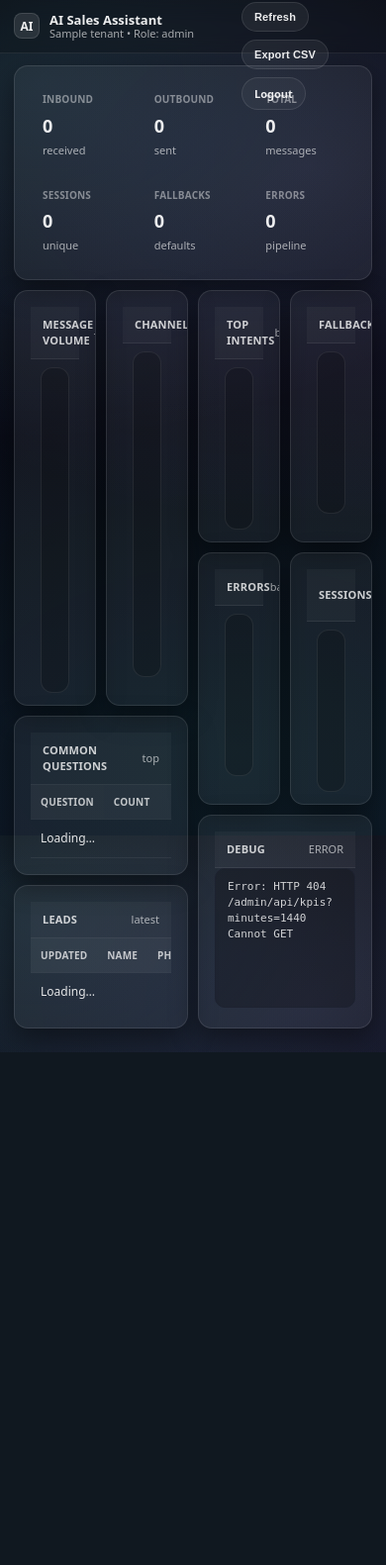
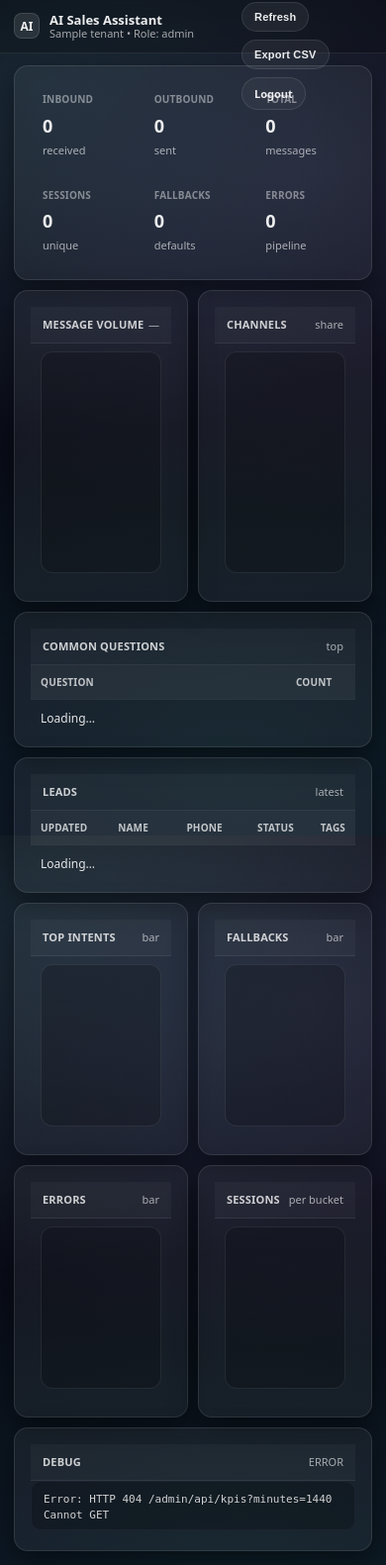
Before and after one commit to jman2424/v7, a Python web app: template dashboard/templates/dashboard.html in a window 390 px wide. Shown: the whole page at 99% size. Before the commit the page ends 1063 px from the top, so only its background shows below. Run offline with Jinja, Linux system fonts and the light colour scheme; the template is opened without the code that fills it: most values are stand-ins (such as "Sample title", 1, 10 or a date in 2020).

Commit message:
Refactor CSS styles for dashboard layout

```diff
--- a/dashboard/templates/dashboard.html
+++ b/dashboard/templates/dashboard.html
@@ -1,3 +1,4 @@
+<!-- dashboard/templates/dashboard.html -->
 <!doctype html>
 <html lang="en">
 <head>
@@ -31,27 +32,22 @@
         radial-gradient(900px 600px at 60% 90%, rgba(52,211,153,.08), transparent 60%),
         linear-gradient(180deg, #05060B, #0B1020);
       color: var(--text);
-      font-family: ui-sans-serif, system-ui, -apple-system, Segoe UI, Roboto, Arial, "Apple Color Emoji","Segoe UI Emoji";
+      font-family: ui-sans-serif, system-ui, -apple-system, Segoe UI, Roboto, Arial;
       overflow: hidden;
     }
 
-    .page{ height: 100vh; display:flex; flex-direction:column; }
+    .page{ height:100vh; display:flex; flex-direction:column; }
     .header{
       height: var(--hdr);
-      display:flex;
-      align-items:center;
-      justify-content:space-between;
-      gap: 10px;
+      display:flex; align-items:center; justify-content:space-between; gap:10px;
       padding: 10px 14px;
       border-bottom: 1px solid rgba(255,255,255,.08);
       background: rgba(0,0,0,.20);
       backdrop-filter: blur(10px);
     }
-
     .brand{ display:flex; align-items:center; gap:10px; min-width: 220px; }
     .logo{
-      width: 26px; height: 26px;
-      border-radius: 8px;
+      width: 26px; height: 26px; border-radius: 8px;
       background: rgba(255,255,255,.10);
       border:1px solid rgba(255,255,255,.12);
       display:grid; place-items:center;
@@ -62,17 +58,13 @@
     .brand .meta .s{ font-size:11px; color: var(--muted); }
 
     .actions{ display:flex; align-items:center; gap:8px; flex-wrap:wrap; }
-
     .pill{
       display:inline-flex; gap:8px; align-items:center;
       padding:8px 10px; border-radius:999px;
       border:1px solid var(--line); background: rgba(255,255,255,.04);
     }
-    .pill label{ font-size:11px; color: var(--muted2); font-weight:800; letter-spacing:.15px; }
-    .pill select{
-      background: transparent; border:0; color: var(--text); outline:none;
-      font-size:11px; cursor:pointer;
-    }
+    .pill label{ font-size:11px; color: var(--muted2); font-weight:800; }
+    .pill select{ background:transparent; border:0; color:var(--text); outline:none; font-size:11px; cursor:pointer; }
 
     .btn{
       border-radius: 999px;
@@ -80,39 +72,29 @@
       background: rgba(255,255,255,.06);
       color: var(--text);
       padding:8px 12px;
-      font-weight:900;
-      font-size:11px;
+      font-weight:900; font-size:11px;
       cursor:pointer;
-      letter-spacing:.15px;
     }
     .btn:hover{ background: rgba(255,255,255,.10); }
-    .btn:active{ transform: translateY(1px); }
-
     .logout{
-      text-decoration:none;
-      display:inline-flex; align-items:center;
-      padding:8px 12px;
-      border-radius:999px;
+      text-decoration:none; display:inline-flex; align-items:center;
+      padding:8px 12px; border-radius:999px;
       border:1px solid rgba(255,255,255,.10);
-      color: var(--text);
-      font-weight:900;
-      font-size:11px;
+      color: var(--text); font-weight:900; font-size:11px;
       background: rgba(255,255,255,.04);
     }
     .logout:hover{ background: rgba(255,255,255,.08); }
 
-    .content{ flex:1; padding: 12px 14px 14px; overflow: hidden; }
+    .content{ flex:1; padding:12px 14px 14px; overflow:hidden; }
 
     .grid{
-      height: 100%;
+      height:100%;
       display:grid;
-      grid-template-columns: 1.35fr .65fr;
-      grid-template-rows: auto 1fr;
+      grid-template-rows:auto 1fr;
       gap: var(--gap);
     }
 
     .kpis{
-      grid-column: 1 / -1;
       display:grid;
       grid-template-columns: repeat(6, minmax(0,1fr));
       gap: var(--gap);
@@ -124,43 +106,36 @@
       border-radius: var(--radius);
       box-shadow: 0 10px 28px rgba(0,0,0,.45);
       overflow:hidden;
-      min-height: 0;
+      min-height:0;
     }
 
     .card .hd{
       display:flex; align-items:center; justify-content:space-between;
-      padding: 10px 12px;
+      padding:10px 12px;
       border-bottom:1px solid rgba(255,255,255,.07);
       background: rgba(255,255,255,.03);
     }
-    .card .hd .h{
-      font-size:11px;
-      font-weight:900;
-      letter-spacing:.18px;
-      text-transform: uppercase;
-      color: rgba(255,255,255,.78);
-    }
+    .card .hd .h{ font-size:11px; font-weight:900; letter-spacing:.18px; text-transform:uppercase; color: rgba(255,255,255,.78); }
     .card .hd .sub{ font-size:11px; color: var(--muted); }
 
-    .kpi{ padding: 10px 12px; }
-    .kpi .k{ font-size:10px; color: var(--muted2); font-weight:900; letter-spacing:.18px; text-transform:uppercase; }
+    .kpi{ padding:10px 12px; }
+    .kpi .k{ font-size:10px; color:var(--muted2); font-weight:900; letter-spacing:.18px; text-transform:uppercase; }
     .kpi .v{ margin-top:6px; font-size:18px; font-weight:900; }
-    .kpi .s{ margin-top:4px; font-size:11px; color: var(--muted); }
+    .kpi .s{ margin-top:4px; font-size:11px; color:var(--muted); }
 
     .two{
       display:grid;
-      grid-template-columns: 1fr 1fr;
+      grid-template-columns: 1.35fr .65fr;
       gap: var(--gap);
-      height: 100%;
-      min-height: 0;
-      grid-column: 1 / -1;
+      height:100%;
+      min-height:0;
     }
 
     .leftcol, .rightcol{
       display:grid;
       gap: var(--gap);
-      height: 100%;
-      min-height: 0;
+      height:100%;
+      min-height:0;
     }
 
     .leftcol{ grid-template-rows: 1.05fr .95fr; }
@@ -172,16 +147,21 @@
       min-height:0;
     }
 
-    .lineCard .bd{ height: calc(100% - 41px); padding: 8px 10px; }
-    .miniCard .bd{ height: calc(100% - 41px); padding: 8px 10px; }
+    .bd{ min-height:0; height: calc(100% - 41px); padding:8px 10px; }
 
     .canvasWrap{
-      height: 100%;
-      border-radius: 12px;
+      height:100%;
+      border-radius:12px;
       border:1px solid rgba(255,255,255,.08);
       background: rgba(0,0,0,.18);
-      padding: 8px;
-      position: relative;
+      padding:8px;
+    }
+
+    /* IMPORTANT: force canvas to use full available space */
+    .canvasWrap canvas{
+      width: 100% !important;
+      height: 100% !important;
+      display:block;
     }
 
     .tables{
@@ -191,68 +171,56 @@
       height:100%;
       min-height:0;
     }
-
     .tableWrap{ height: calc(100% - 41px); overflow:auto; }
 
-    table{ width:100%; border-collapse: collapse; font-size:12px; }
+    table{ width:100%; border-collapse:collapse; font-size:12px; }
     th{
-      position: sticky; top:0;
+      position:sticky; top:0;
       text-align:left;
-      padding: 10px;
+      padding:10px;
       font-size:10px;
-      letter-spacing: .18px;
+      letter-spacing:.18px;
       color: rgba(255,255,255,.72);
-      text-transform: uppercase;
+      text-transform:uppercase;
       background: rgba(255,255,255,.06);
       border-bottom: 1px solid rgba(255,255,255,.08);
-      z-index: 1;
+      z-index:1;
     }
     td{
-      padding: 10px;
+      padding:10px;
       border-bottom: 1px solid rgba(255,255,255,.06);
       color: rgba(255,255,255,.88);
-      vertical-align: top;
-      word-break: break-word;
+      word-break:break-word;
     }
-    tr:hover td{ background: rgba(255,255,255,.03); }
 
     .rightcol{ grid-template-rows: 1fr auto; min-height:0; }
 
     .quad{
       display:grid;
-      grid-template-columns: 1fr 1fr;
-      grid-template-rows: 1fr 1fr;
+      grid-template-columns:1fr 1fr;
+      grid-template-rows:1fr 1fr;
       gap: var(--gap);
       height:100%;
       min-height:0;
     }
-    .quad .bd{ height: calc(100% - 41px); padding: 8px 10px; }
 
-    .debug{
-      min-height: 0;
-      max-height: 220px;
-    }
+    .debug{ max-height: 200px; }
     .pre{
       margin:0;
       height: calc(100% - 41px);
       padding: 10px 12px;
       overflow:auto;
-      font-size: 11px;
+      font-size:11px;
       color: rgba(255,255,255,.80);
       background: rgba(0,0,0,.22);
-      white-space: pre-wrap;        /* ✅ uses space better */
-      word-break: break-word;       /* ✅ no horizontal scroll */
     }
-
-    .muted{ color: var(--muted); }
 
     @media (max-width: 980px){
       body{ overflow:auto; }
       .page{ height:auto; }
-      .content{ overflow: visible; }
-      .grid{ height:auto; grid-template-columns: 1fr; grid-template-rows: auto auto auto; }
+      .content{ overflow:visible; }
+      .two{ grid-template-columns:1fr; height:auto; }
       .kpis{ grid-template-columns: repeat(3, minmax(0,1fr)); }
-      .leftcol{ grid-template-rows: 420px auto; }
       .tables{ grid-template-columns: 1fr; }
       .rightcol{ grid-template-rows: 520px auto; }
     }
@@ -261,6 +229,7 @@
 
 <body data-tenant="{{ tenant }}" data-role="{{ role }}" data-session="{{ session_id }}">
   <div class="page">
+
     <header class="header">
       <div class="brand">
         <div class="logo">AI</div>
@@ -303,30 +272,20 @@
 
           <div class="leftcol">
             <div class="leftTop">
-              <section class="card lineCard">
-                <div class="hd">
-                  <div class="h">Message Volume</div>
-                  <div class="sub" id="kpi-sub">—</div>
-                </div>
-                <div class="bd">
-                  <div class="canvasWrap"><canvas id="chart-volume"></canvas></div>
-                </div>
+              <section class="card">
+                <div class="hd"><div class="h">Message Volume</div><div class="sub" id="kpi-sub">—</div></div>
+                <div class="bd"><div class="canvasWrap"><canvas id="chart-volume"></canvas></div></div>
               </section>
 
-              <section class="card miniCard">
-                <div class="hd">
-                  <div class="h">Channels</div>
-                  <div class="sub muted">share</div>
-                </div>
-                <div class="bd">
-                  <div class="canvasWrap"><canvas id="chart-channels"></canvas></div>
-                </div>
+              <section class="card">
+                <div class="hd"><div class="h">Channels</div><div class="sub">share</div></div>
+                <div class="bd"><div class="canvasWrap"><canvas id="chart-channels"></canvas></div></div>
               </section>
             </div>
 
             <div class="tables">
               <section class="card">
-                <div class="hd"><div class="h">Common Questions</div><div class="sub muted">top</div></div>
+                <div class="hd"><div class="h">Common Questions</div><div class="sub">top</div></div>
                 <div class="tableWrap">
                   <table>
                     <thead><tr><th>Question</th><th style="width:70px;">Count</th></tr></thead>
@@ -336,7 +295,7 @@
               </section>
 
               <section class="card">
-                <div class="hd"><div class="h">Leads</div><div class="sub muted">latest</div></div>
+                <div class="hd"><div class="h">Leads</div><div class="sub">latest</div></div>
                 <div class="tableWrap">
                   <table>
                     <thead>
@@ -358,31 +317,28 @@
           <div class="rightcol">
             <div class="quad">
               <section class="card">
-                <div class="hd"><div class="h">Top Intents</div><div class="sub muted" id="sub-intents">bar</div></div>
+                <div class="hd"><div class="h">Top Intents</div><div class="sub">bar</div></div>
                 <div class="bd"><div class="canvasWrap"><canvas id="chart-intents"></canvas></div></div>
               </section>
 
               <section class="card">
-                <div class="hd"><div class="h">Fallbacks</div><div class="sub muted" id="sub-fallbacks">bar</div></div>
+                <div class="hd"><div class="h">Fallbacks</div><div class="sub">bar</div></div>
                 <div class="bd"><div class="canvasWrap"><canvas id="chart-fallbacks"></canvas></div></div>
               </section>
 
               <section class="card">
-                <div class="hd"><div class="h">Errors</div><div class="sub muted" id="sub-errors">bar</div></div>
+                <div class="hd"><div class="h">Errors</div><div class="sub">bar</div></div>
                 <div class="bd"><div class="canvasWrap"><canvas id="chart-errors"></canvas></div></div>
               </section>
 
               <section class="card">
-                <div class="hd"><div class="h">Sessions</div><div class="sub muted" id="sub-sessions">per bucket</div></div>
+                <div class="hd"><div class="h">Sessions</div><div class="sub">per bucket</div></div>
                 <div class="bd"><div class="canvasWrap"><canvas id="chart-sessions"></canvas></div></div>
               </section>
             </div>
 
             <section class="card debug">
-              <div class="hd">
-                <div class="h">Debug</div>
-                <div class="sub muted" id="dbg-status">—</div>
-              </div>
+              <div class="hd"><div class="h">Debug</div><div class="sub" id="dbg-status">—</div></div>
               <pre class="pre" id="raw">—</pre>
             </section>
           </div>
```
